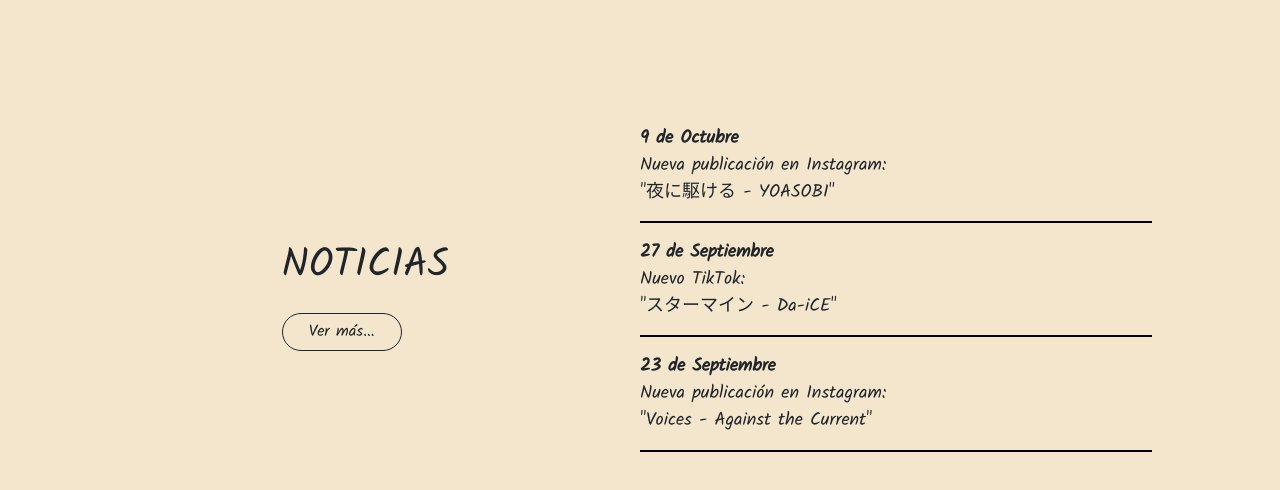
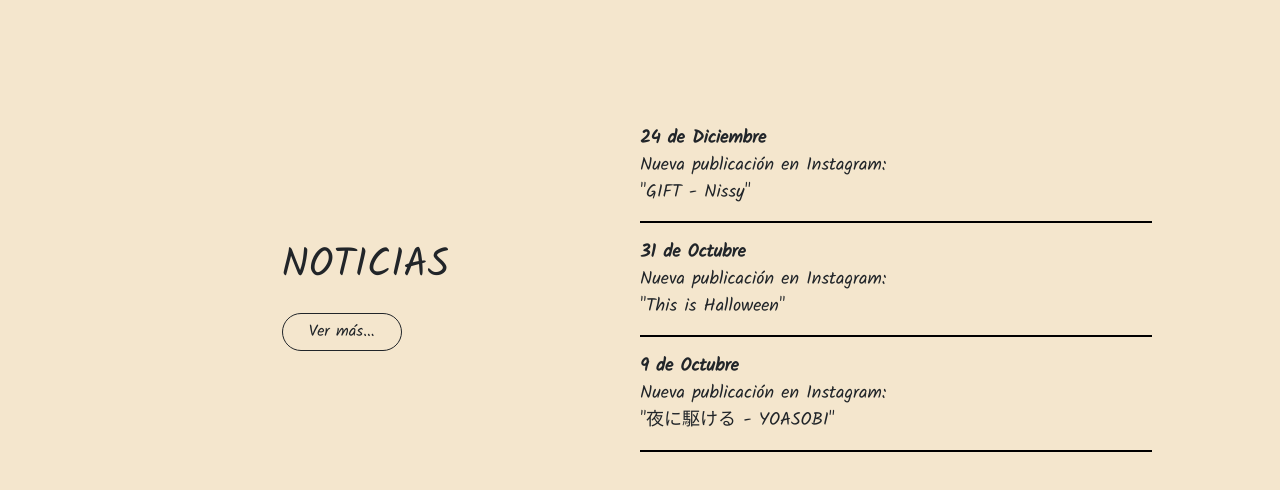
Before and after one commit to agusbianco/Sitio-web-AgusBiancoMusic, a website: page index.html in a window 1280 px wide. Shown: the part 1256-1746 px from the top of the page. Drawn offline with nearby package versions, Linux system fonts and the light colour scheme.

Commit message:
actualizacion index

```diff
--- a/index.html
+++ b/index.html
@@ -60,19 +60,19 @@
             </div>
             <div>
                 <p>
+                    <strong>24 de Diciembre</strong><br>
+                    Nueva publicación en Instagram: <br>
+                    "GIFT - Nissy"
+                </p>
+                <p>
+                    <strong>31 de Octubre</strong><br>
+                    Nueva publicación en Instagram: <br>
+                    "This is Halloween"
+                </p>
+                <p>
                     <strong>9 de Octubre</strong><br>
                     Nueva publicación en Instagram: <br>
                     "夜に駆ける - YOASOBI"
-                </p>
-                <p>
-                    <strong>27 de Septiembre</strong><br>
-                    Nuevo TikTok: <br>
-                    "スターマイン - Da-iCE"
-                </p>
-                <p>
-                    <strong>23 de Septiembre</strong><br>
-                    Nueva publicación en Instagram: <br>
-                    "Voices - Against the Current"
                 </p>
             </div>
         </section>
```
